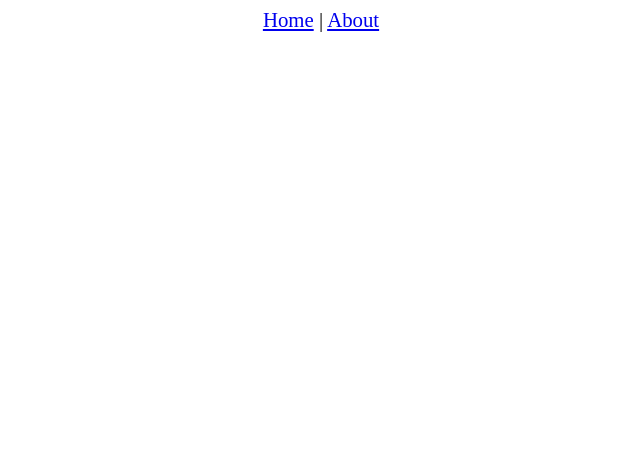
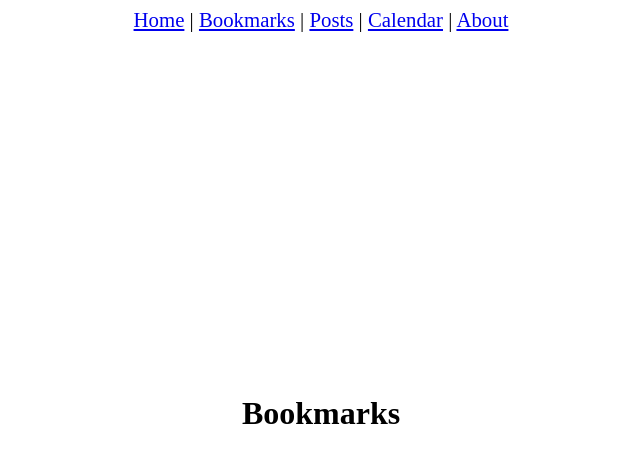
Before and after one commit to lbyxiafei/prototype_vue3, a Vue app: page /bookmarks in a window 1280 px wide. Before the commit this address had no page. Shown: the top 462 px of the page, without its empty margins (319-959 px from the left). Built offline with nearby package versions, Linux system fonts and the light colour scheme.

Commit message:
Define 5 structrual views: home,bookmarks,posts,calendar,about.

```diff
--- a/db.json
+++ b/db.json
@@ -1,4 +1,7 @@
 {
+  "states": [
+    {}
+  ],
   "bookmarks": [
     {
       "id": 1,
--- a/src/components/Header.vue
+++ b/src/components/Header.vue
@@ -2,6 +2,9 @@
   <header>
     <nav>
     <RouterLink to="/">Home</RouterLink> |
+    <RouterLink to="/bookmarks">Bookmarks</RouterLink> |
+    <RouterLink to="/posts">Posts</RouterLink> |
+    <RouterLink to="/calendar">Calendar</RouterLink> |
     <RouterLink to="/about">About</RouterLink>
     </nav>
   </header>
--- a/src/router/index.js
+++ b/src/router/index.js
@@ -1,5 +1,8 @@
 import { createRouter, createWebHistory } from 'vue-router'
 import HomeView from '../views/HomeView.vue'
+import CalendarView from '../views/CalendarView.vue'
+import PostsView from '../views/PostsView.vue'
+import BookmarksView from '../views/BookmarksView.vue'
 
 const router = createRouter({
   history: createWebHistory(import.meta.env.BASE_URL),
@@ -8,6 +11,21 @@ const router = createRouter({
       path: '/',
       name: 'home',
       component: HomeView
+    },
+    {
+      path: '/bookmarks',
+      name: 'bookmarks',
+      component: BookmarksView
+    },
+    {
+      path: '/posts',
+      name: 'posts',
+      component: PostsView
+    },
+    {
+      path: '/calendar',
+      name: 'calendar',
+      component: CalendarView
     },
     {
       path: '/about',
--- /dev/null
+++ b/src/views/BookmarksView.vue
@@ -0,0 +1,13 @@
+<template>
+  <h1 class="center-screen">Bookmarks</h1>
+</template>
+
+<script>
+export default{
+  name: "Bookmarks"
+}
+</script>
+
+<style scoped>
+@import '../assets/base.css'
+</style>
--- /dev/null
+++ b/src/views/CalendarView.vue
@@ -0,0 +1,13 @@
+<template>
+  <h1 class="center-screen">Calendar</h1>
+</template>
+
+<script>
+  export default{
+    name: "Calendar"
+  }
+</script>
+
+<style scoped>
+@import '../assets/base.css'
+</style>
--- /dev/null
+++ b/src/views/PostsView.vue
@@ -0,0 +1,13 @@
+<template>
+  <h1 class="center-screen">Posts</h1>
+</template>
+
+<script>
+  export default{
+    name: "Posts"
+  }
+</script>
+
+<style scoped>
+@import '../assets/base.css'
+</style>
```
